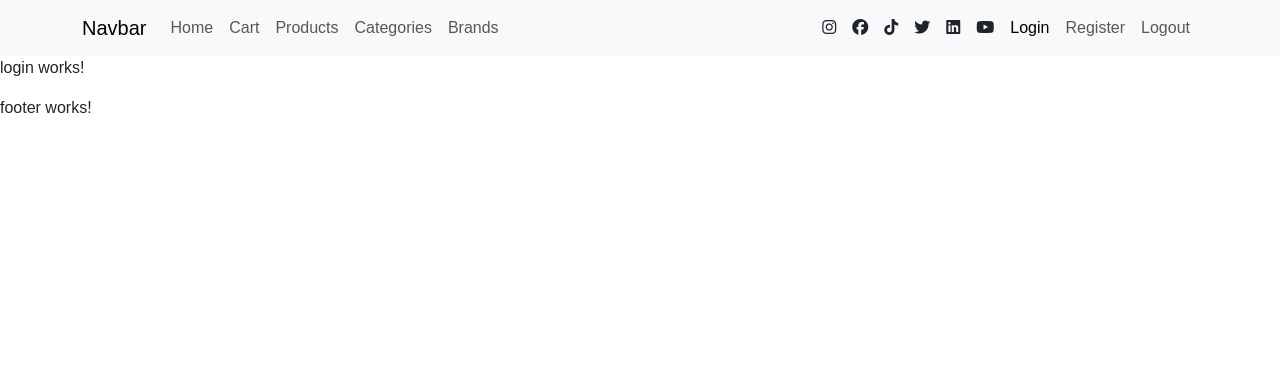
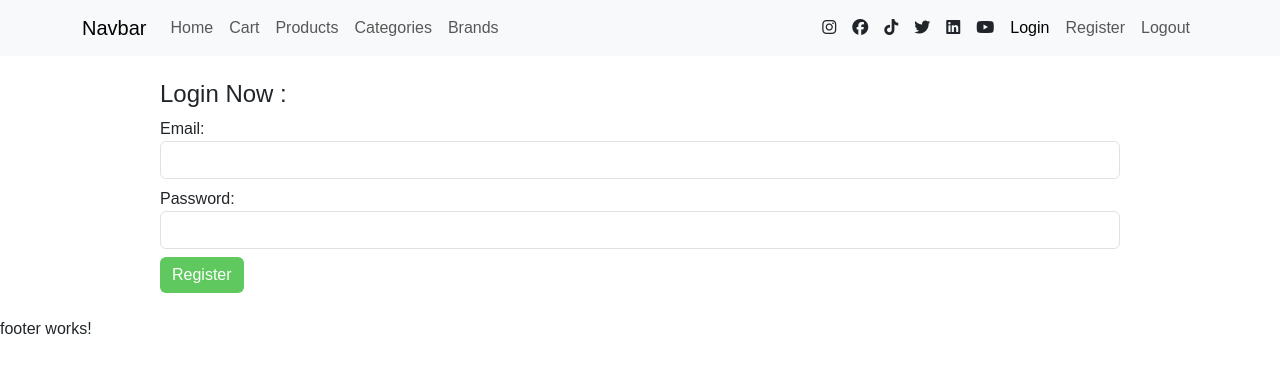
Before and after one commit to Abderlahman-Omar/Angular-Fresh-Cart, an Angular app: page /login in a window 1280 px wide. Shown: the top 372 px of the page. Built offline with nearby package versions, Linux system fonts and the light colour scheme; a web font is replaced by a local one.

Commit message:
adding login authentication and validation

```diff
--- a/src/app/components/login/login.component.html
+++ b/src/app/components/login/login.component.html
@@ -1 +1,58 @@
-<p>login works!</p>
+<div class="w-75 mx-auto py-4">
+  <h4>Login Now :</h4>
+  @if (apiError!='') {
+  <div class="alert alert-danger">{{ apiError }}</div>
+
+  }
+  <form (ngSubmit)="handleLogin(loginForm)" [formGroup]="loginForm">
+    <label for="email">Email:</label>
+    <input
+      formControlName="email"
+      type="email"
+      class="form-control mb-2"
+      id="email"
+    />
+    @if (loginForm.get("email")?.errors && loginForm.get("email")?.touched) {
+    <div class="alert alert-danger">
+      @if (loginForm.get("email")?.getError("email")) {
+      <p class="m-0">Email is not available</p>
+      } @else if (loginForm.get("email")?.getError("required")) {
+      <p class="m-0">Email is Required</p>
+      }
+    </div>
+    }
+    <label for="password">Password:</label>
+    <input
+      formControlName="password"
+      type="password"
+      class="form-control mb-2"
+      id="password"
+    />
+    @if (loginForm.get("password")?.errors &&
+    loginForm.get("password")?.touched) {
+    <div class="alert alert-danger">
+      @if (loginForm.get("password")?.getError("pattern")) {
+      <p class="m-0">
+        Password must start with uppercase then from 3 to 10 characters
+      </p>
+      } @else if (loginForm.get("password")?.getError("required")) {
+      <p class="m-0">Password is Required</p>
+      }
+    </div>
+    }
+
+    <button
+      [disabled]="loginForm.invalid"
+      type="submit"
+      class="btn d-block bg-main border-none border-0 text-white me-auto"
+    >
+      @if (isLoading) {
+      <i class="fas fa-spinner fa-spin"></i>
+
+      }@else {
+      <span>Register</span>
+
+      }
+    </button>
+  </form>
+</div>
--- a/src/app/components/login/login.component.ts
+++ b/src/app/components/login/login.component.ts
@@ -1,10 +1,40 @@
 import { Component } from '@angular/core';
+import { FormGroup, FormControl, Validators } from '@angular/forms';
+import { Router } from '@angular/router';
+import { AuthService } from '../../services/auth/auth.service';
 
 @Component({
   selector: 'app-login',
   templateUrl: './login.component.html',
-  styleUrl: './login.component.scss'
+  styleUrl: './login.component.scss',
 })
 export class LoginComponent {
+  isLoading: boolean = false;
+  apiError: string = '';
+  constructor(private authService: AuthService, private router: Router) {}
+  loginForm: FormGroup = new FormGroup({
+    email: new FormControl(null, [Validators.required, Validators.email]),
+    password: new FormControl(null, [
+      Validators.required,
+      Validators.pattern(/^[A-Z][a-z0-9]{5,10}$/),
+    ]),
+  });
 
+  handleLogin(loginForm: FormGroup) {
+    this.isLoading = true;
+    if (loginForm.valid) {
+      this.authService.login(loginForm.value).subscribe({
+        next: (response) => {
+          if (response.message === 'success') {
+            this.isLoading = false;
+            this.router.navigate(['/home']);
+          }
+        },
+        error: (err) => {
+          this.isLoading = false;
+          this.apiError = err.error.message;
+        },
+      });
+    }
+  }
 }
--- a/src/app/services/auth/auth.service.ts
+++ b/src/app/services/auth/auth.service.ts
@@ -13,4 +13,10 @@ export class AuthService {
       userData
     );
   }
+  login(userData: object): Observable<any> {
+    return this.httpClient.post(
+      'https://ecommerce.routemisr.com/api/v1/auth/signin',
+      userData
+    );
+  }
 }
```
